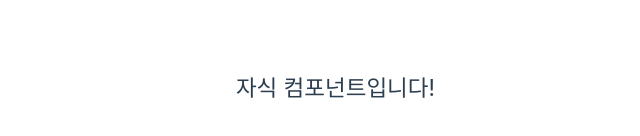
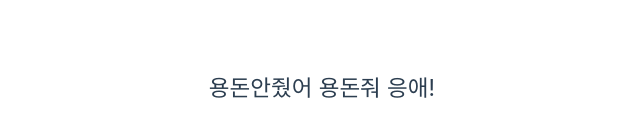
Before and after one commit to parc02-hello-vue/parc02-hello-vue.github.io, a Vue app: page / in a window 1280 px wide. Shown: the part 312-448 px from the top of the page, without its empty margins (205-845 px from the left). Built offline with nearby package versions, Linux system fonts and the light colour scheme.

Commit message:
용돈줘 응애

```diff
--- a/src/components/Child.vue
+++ b/src/components/Child.vue
@@ -1,3 +1,8 @@
+<script setup>
+const props = defineProps({
+pocketMoney: String
+})
+</script>
 <template>
-<h2>자식 컴포넌트입니다!</h2>
+<h2>{{pocketMoney ||'용돈안줬어 용돈줘 응애!'}}</h2>
 </template>
```
